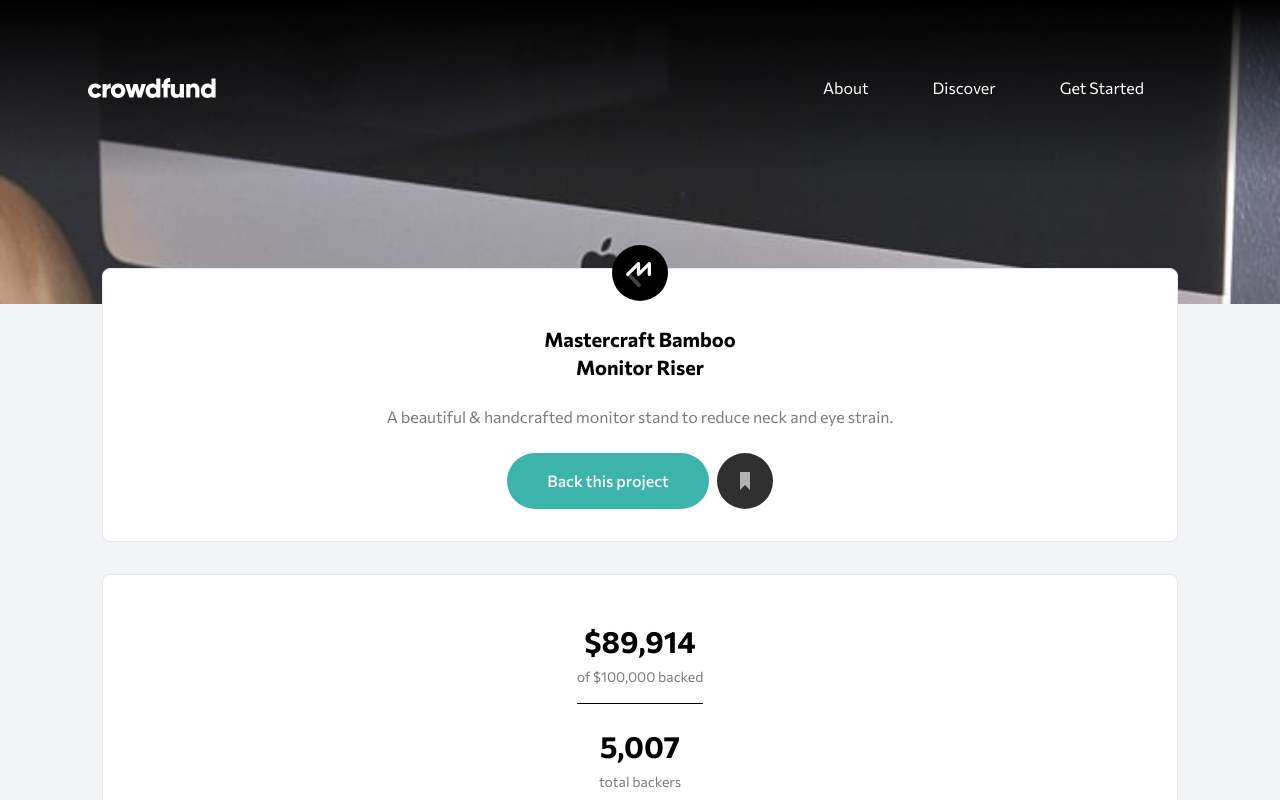
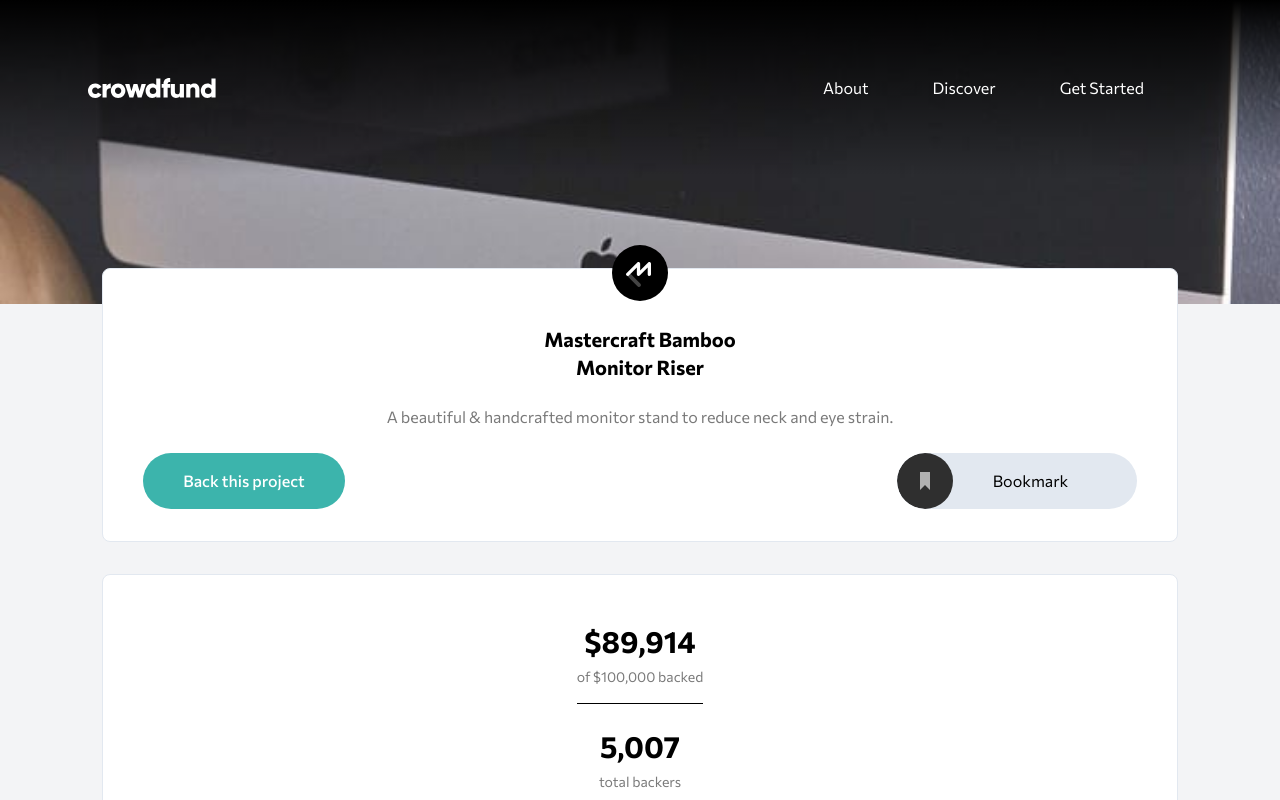
Before and after one commit to lecodingdev/crowdfunding-page-slicing, a React (Vite) app: page / in a window 1280 px wide. Shown: the top 800 px of the page. Built offline with nearby package versions, Linux system fonts and the light colour scheme.

Commit message:
update bookmark section

```diff
--- a/src/assets/images/icon-bookmark.jsx
+++ b/src/assets/images/icon-bookmark.jsx
@@ -1,6 +1,6 @@
 import React from "react";
 
-const IconBookmark = ({ className }) => {
+const IconBookmark = ({ className, fillCircle, fillPath }) => {
   return (
     <svg
       className={className}
@@ -9,8 +9,8 @@ const IconBookmark = ({ className }) => {
       xmlns="http://www.w3.org/2000/svg"
     >
       <g fill="none" fillRule="evenodd">
-        <circle fill="#2F2F2F" cx="28" cy="28" r="28" />
-        <path fill="#B1B1B1" d="M23 19v18l5-5.058L33 37V19z" />
+        <circle fill={fillCircle || "#2F2F2F"} cx="28" cy="28" r="28" />
+        <path fill={fillPath || "#B1B1B1"} d="M23 19v18l5-5.058L33 37V19z" />
       </g>
     </svg>
   );
--- a/src/components/Header.jsx
+++ b/src/components/Header.jsx
@@ -1,10 +1,16 @@
-import React from "react";
+import React, { useState } from "react";
 import IconBookmark from "../assets/images/icon-bookmark";
 
 import logoSection from "../assets/images/logo-mastercraft.svg";
 import Button from "./Button";
 
 const Header = () => {
+  const [isClicked, setIsClicked] = useState(false);
+
+  const toggleBookmark = () => {
+    setIsClicked(!isClicked);
+  };
+
   return (
     <div className="w-11/12 mx-auto bg-white border border-slate-200 rounded-lg">
       <div className="flex justify-center">
@@ -18,10 +24,27 @@ const Header = () => {
           A beautiful & handcrafted monitor stand to reduce neck and eye strain.
         </p>
 
-        <div className="flex justify-center space-x-2 pb-8">
-        <Button text="Back this project" />
-        <IconBookmark className="cursor-pointer"/>
-      </div>
+        <div className="flex justify-between mx-10 pb-8">
+          <Button text="Back this project" />
+          <div onClick={toggleBookmark} className="flex items-center">
+            <span className={`absolute ml-24 hidden md:flex cursor-pointer ${isClicked ? "text-cyan-600" : ""}`}>
+              {isClicked ? "Bookmarked" : "Bookmark"}
+            </span>
+            {isClicked ? (
+              <IconBookmark
+                fillCircle="#3CB4AC"
+                fillPath="#fff"
+                className="cursor-pointer md:bg-slate-200 md:w-60 md:rounded-full"
+              />
+            ) : (
+              <IconBookmark
+                fillCircle="#2F2F2F"
+                fillPath="#B1B1B1"
+                className="cursor-pointer md:bg-slate-200 md:w-60 md:rounded-full"
+              />
+            )}
+          </div>
+        </div>
       </div>
     </div>
   );
```
